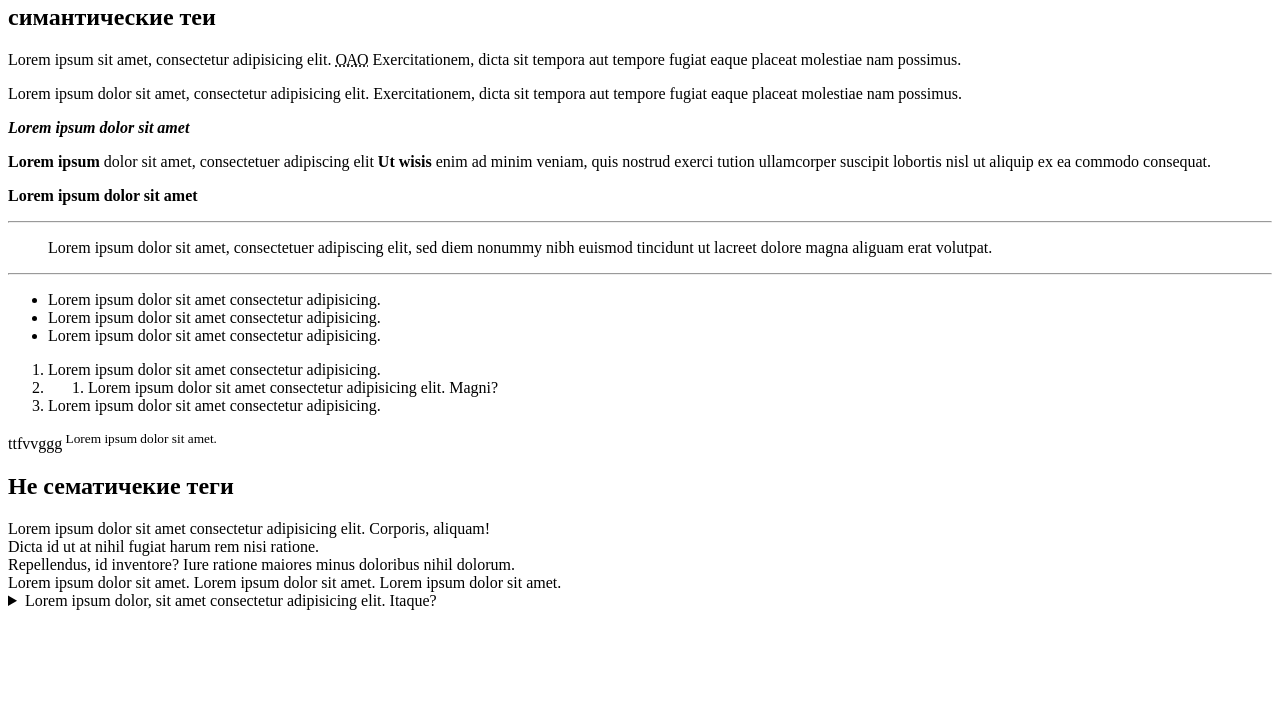
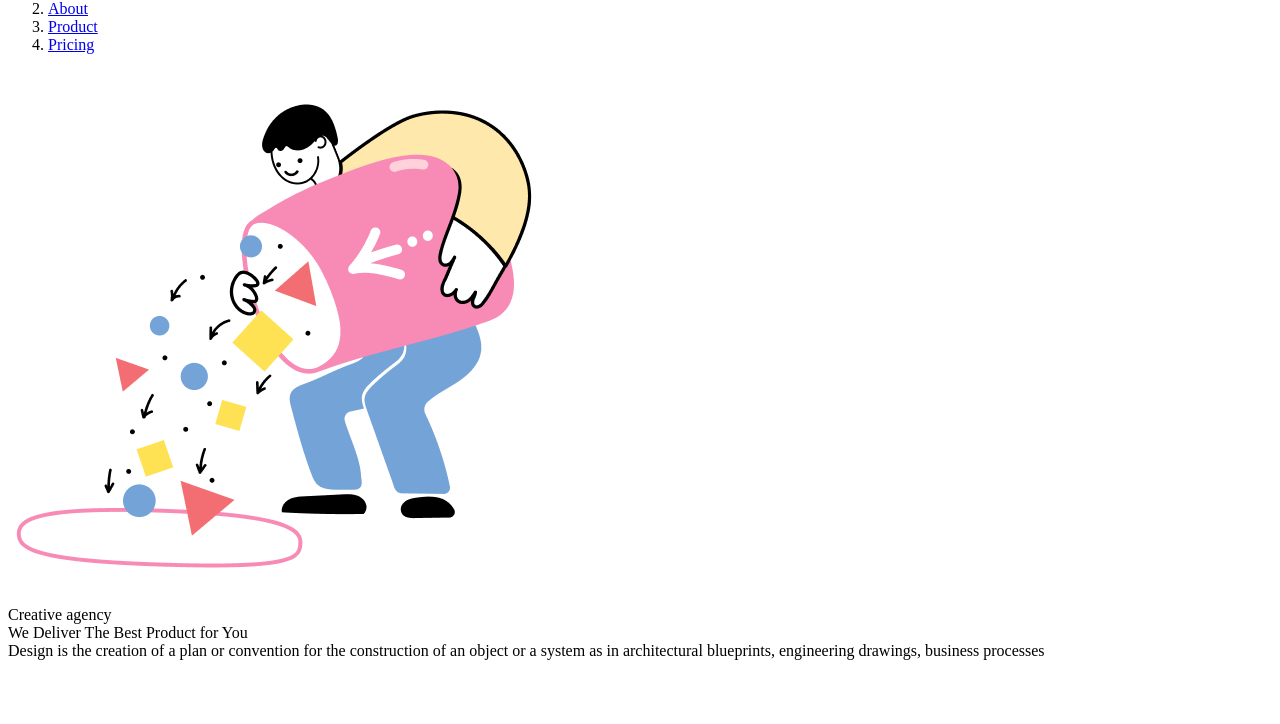
Before and after one commit to Ilon-mask/edu, a website: page index.html in a window 1280 px wide. Shown: the part 76-800 px from the top of the page. Drawn offline with Linux system fonts and the light colour scheme.

Commit message:
index.html

```diff
--- a/index.html
+++ b/index.html
@@ -1,94 +1,35 @@
 <!DOCTYPE html>
-<html>
+<html lang="en">
 <head>
-    <title>
-      Занятие 1
-    </title>
+    <meta charset="UTF-8">
+    <meta http-equiv="X-UA-Compatible" content="IE=edge">
+    <meta name="viewport" content="width=device-width, initial-scale=1.0">
+    <title>Mirage</title>
 </head>
 <body>
-    <h1>Страница с тегами</h1>
-    <h2>симантические теи
-    </h2>
-    <!-- semantic -->
-    <!-- b, strong, blockquote, cite, code, details + summary, hr, i, ins, img, audio, video, mark, pre, q, sub, sup, u -->
-    <p>
-      Lorem ipsum sit amet, consectetur adipisicing elit. <abbr title="Открытое акционерное общество">ОАО</abbr>
-      Exercitationem, dicta sit tempora aut tempore fugiat eaque placeat molestiae nam possimus.
-    </p>
-    <p>
-      Lorem ipsum dolor sit amet, consectetur adipisicing <span title="Открытое акционерное общество">elit.</span>
-      Exercitationem, dicta sit tempora aut tempore fugiat eaque placeat molestiae nam possimus.
-    </p>
-    <p><b><i>
-      Lorem ipsum dolor sit amet
-    </i></b></p>
-    </b></p>
-  <p><b>
-    Lorem ipsum
-  </b>
-  dolor sit amet, consectetuer adipiscing elit
-     <b>
-       Ut wisis
-      </b>
-      enim ad minim veniam, quis nostrud exerci
-  tution ullamcorper suscipit lobortis nisl ut aliquip ex ea commodo consequat.
-</p>
-<p><strong>
-  Lorem ipsum dolor sit amet
-</strong></p>
-<hr>
-<blockquote>
- <p>Lorem ipsum dolor sit amet, consectetuer adipiscing elit,
- sed diem nonummy nibh euismod tincidunt ut lacreet dolore magna aliguam erat
- volutpat.
- </p>
-</blockquote>
-<hr>
-<ul>
+    <div>
+      <nav>
+          <a href="/index.html"><img src="/img/Mirage.png" alt="home link"></a>
+          <ol>
               <li>
-    Lorem ipsum dolor sit amet consectetur adipisicing.
+                  <a href="/index.html">Home</a>
               </li>
               <li>
-    Lorem ipsum dolor sit amet consectetur adipisicing.
+                <a href="/index.html">About</a>
             </li>
             <li>
-    Lorem ipsum dolor sit amet consectetur adipisicing.
-  </li>
-</ul>
-<ol>
-  <li>
-    Lorem ipsum dolor sit amet consectetur adipisicing.
+                <a href="/index.html">Product</a>
             </li>
             <li>
-    <ol>
-      <li>Lorem ipsum dolor sit amet consectetur adipisicing elit. Magni?</li>
-    </ol>
-  </li>
-  <li>
-    Lorem ipsum dolor sit amet consectetur adipisicing.
+                <a href="/index.html">Pricing</a>
             </li>
           </ol>
-ttfvvggg<sup> Lorem ipsum dolor sit amet.</sup>
-<h2>Не сематичекие теги</h2>
+          <a href="/index.html"><img src="/img/Download 1.png" alt="home link"></a>
+      </nav>
+    </div>
+    <div>Creative agency</div>
+    <div>We Deliver The Best Product for You</did>
+        <div>Design is the creation of a plan or convention for the construction of an object or a system as in architectural blueprints, engineering drawings, business processes</div>
 
-    <!-- no semantic -->
-    <div>Lorem ipsum dolor sit amet consectetur adipisicing elit. Corporis, aliquam!</div>
-    <div>Dicta id ut at nihil fugiat harum rem nisi ratione.</div>
-    <div>Repellendus, id inventore? Iure ratione maiores minus doloribus nihil dolorum.</div>
-    <span>
-      Lorem ipsum dolor sit amet.
-    </span>
-    <span>
-      Lorem ipsum dolor sit amet.
-    </span>
-    <span>
-      Lorem ipsum dolor sit amet.
-    </span>
-    <details>
-      <summary>
-        Lorem ipsum dolor, sit amet consectetur adipisicing elit. Itaque?
-      </summary>
-      Lorem ipsum dolor sit amet consectetur adipisicing elit. Nemo magni voluptates, nesciunt modi facere consectetur beatae cumque animi.
-    </details>
 </body>
 </html>
```
Also changed, not shown: tags.html (added, +95 -0 lines), img/Download 1.png (added), img/Mirage.png (added). Lines whose indentation alone changed are shown as unchanged.
